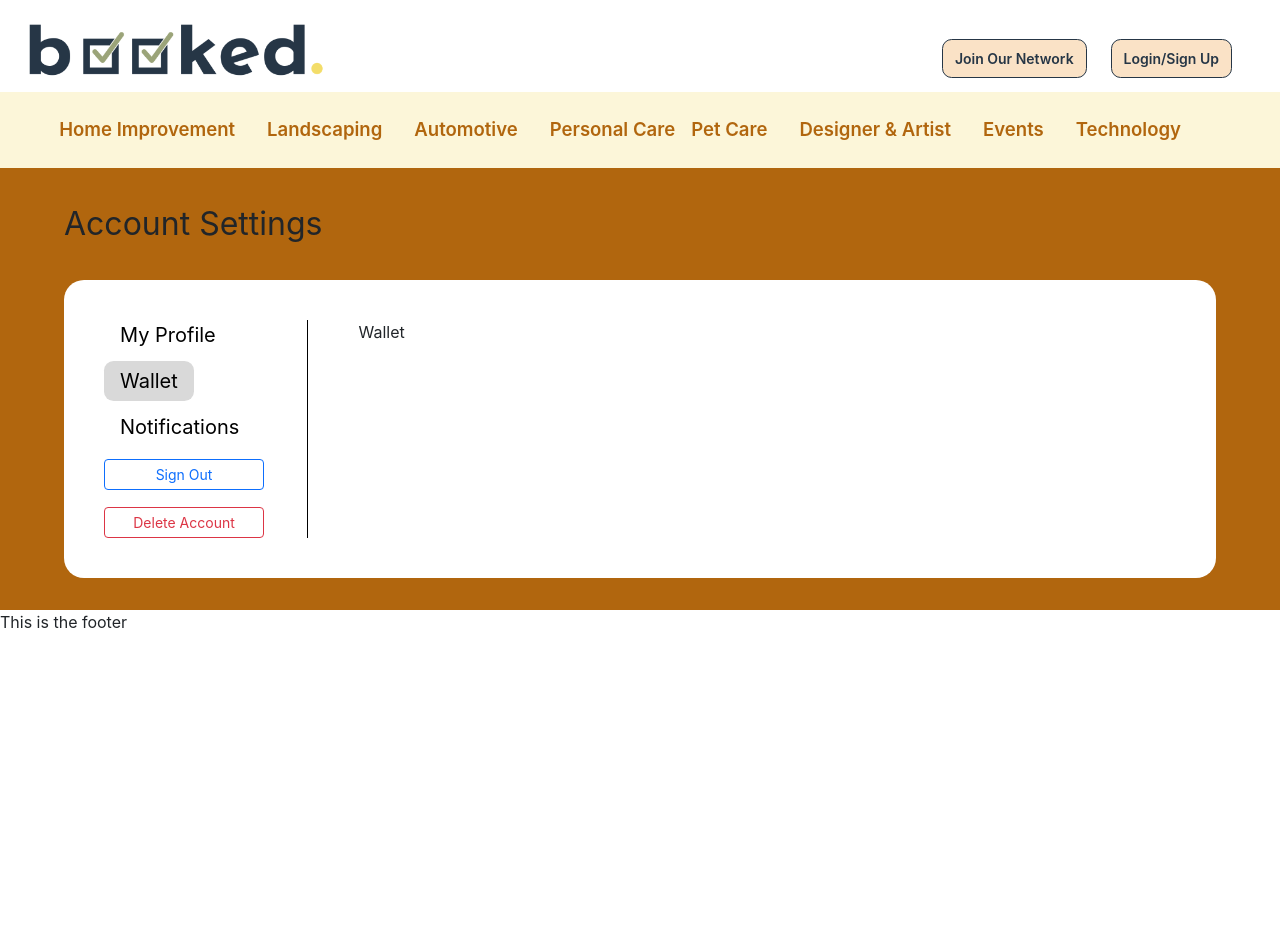
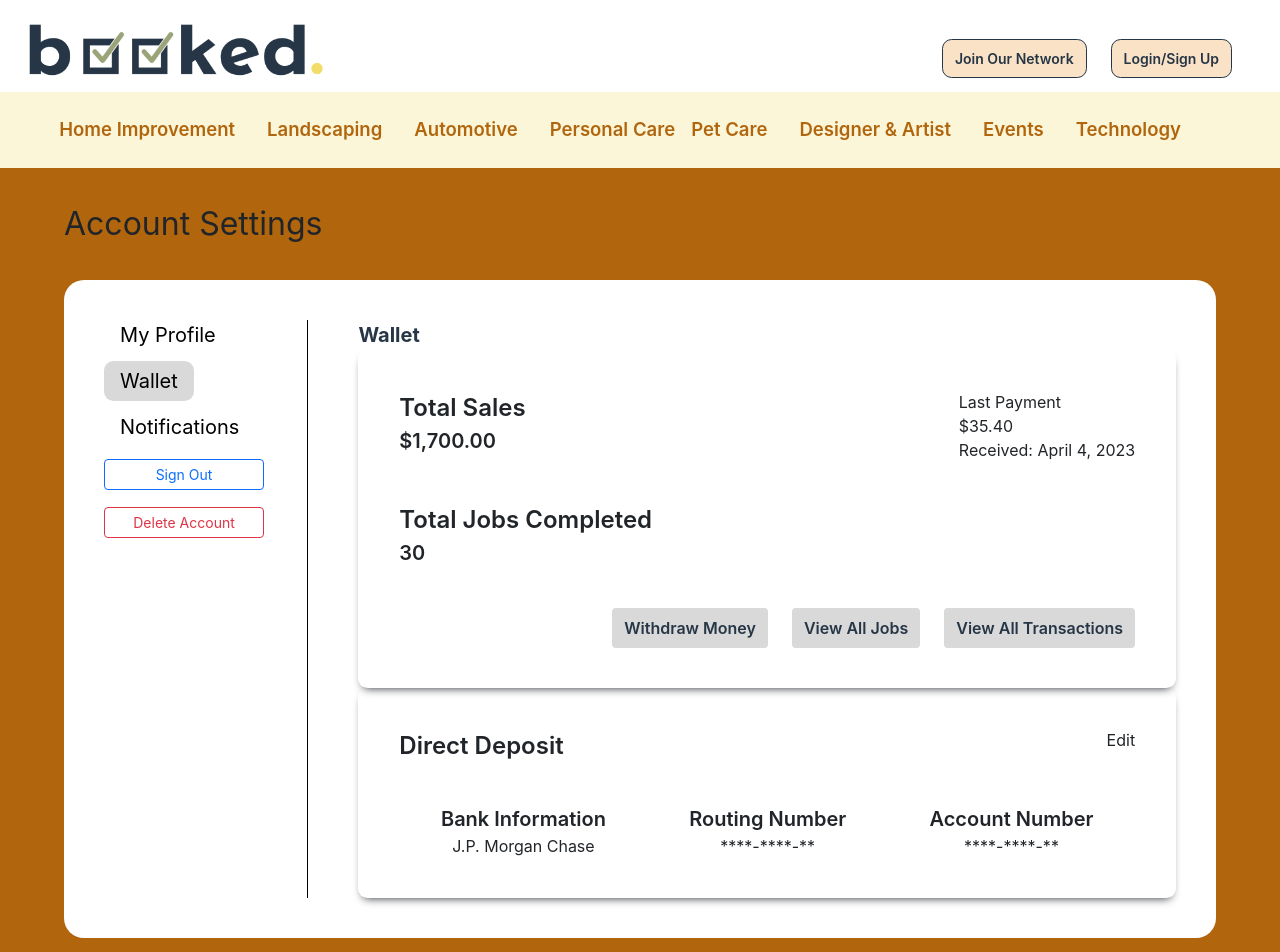
Before and after one commit to jpeng322/Booked, a React (Vite) app in the folder frontend/: page /settings/wallet in a window 1280 px wide. Shown: the top 952 px of the page. Before the commit the page ends 800 px from the top, so only its background shows below. Built offline with nearby package versions, Linux system fonts and the light colour scheme.

Commit message:
Create static wallet page

```diff
--- a/frontend/src/App.jsx
+++ b/frontend/src/App.jsx
@@ -185,6 +185,23 @@ function App() {
             }
           },
         },
+            {
+      path: "auth/signup/client",
+      element: <Signup />,
+      action: async ({ request }) => {
+        try {
+          const formData = Object.fromEntries(await request.formData());
+          const { email, password, firstName, lastName, phoneNumber } =
+            formData;
+          // console.log(email, password, firstName, lastName, phoneNumber);
+          fetchSignup(email, password, firstName, lastName, phoneNumber);
+
+          return apiSignUpData;
+        } catch (error) {
+          return error;
+        }
+      },
+    },
       ],
     },
     // {
@@ -206,23 +223,23 @@ function App() {
     //     }
     //   },
     // },
-    {
-      path: "auth/signup/client",
-      element: <Signup />,
-      action: async ({ request }) => {
-        try {
-          const formData = Object.fromEntries(await request.formData());
-          const { email, password, firstName, lastName, phoneNumber } =
-            formData;
-          // console.log(email, password, firstName, lastName, phoneNumber);
-          fetchSignup(email, password, firstName, lastName, phoneNumber);
+    // {
+    //   path: "auth/signup/client",
+    //   element: <Signup />,
+    //   action: async ({ request }) => {
+    //     try {
+    //       const formData = Object.fromEntries(await request.formData());
+    //       const { email, password, firstName, lastName, phoneNumber } =
+    //         formData;
+    //       // console.log(email, password, firstName, lastName, phoneNumber);
+    //       fetchSignup(email, password, firstName, lastName, phoneNumber);
 
-          return apiSignUpData;
-        } catch (error) {
-          return error;
-        }
-      },
-    },
+    //       return apiSignUpData;
+    //     } catch (error) {
+    //       return error;
+    //     }
+    //   },
+    // },
     // {
     //   path: "login/provider",
     //   element: <Login />,
--- a/frontend/src/CSS/AccountSettings.css
+++ b/frontend/src/CSS/AccountSettings.css
@@ -68,10 +68,11 @@
   border-radius: 0.6rem;
 }
 
-.notifications-container, .myprofile-container {
-    display: flex;
-    flex-direction: column;
-    gap: 2rem
+.notifications-container,
+.myprofile-container {
+  display: flex;
+  flex-direction: column;
+  gap: 2rem;
 }
 .myprofile-card {
   box-shadow: 0 5px 10px -5px;
@@ -84,9 +85,9 @@
 }
 
 .myprofile-edit {
-    position: absolute;
-    right: 2rem;
-    top: 2rem
+  position: absolute;
+  right: 2rem;
+  top: 2rem;
 }
 
 .myprofile-row {
@@ -103,3 +104,23 @@
 .myprofile-row-info {
   color: #476685;
 }
+
+.wallet-card {
+  /* border: 1px solid red; */
+  display: flex;
+  flex-direction: column;
+  gap: 2.5rem;
+  width: 100%;
+  box-shadow: 0 5px 10px -5px;
+  padding: 2.5rem 5%;
+  border-radius: 0.6rem;
+}
+
+.wallet-card button {
+  border-radius: 0.25rem;
+  border: none;
+  padding: .5rem .75rem;
+  background-color: #D9D9D9;
+  color: var(--uniform-1);
+  font-weight: 600;
+}
--- a/frontend/src/components/AccountSettings/Wallet.jsx
+++ b/frontend/src/components/AccountSettings/Wallet.jsx
@@ -1,9 +1,59 @@
-import React from 'react'
+import React from "react";
 
 const Wallet = () => {
   return (
-    <div>Wallet</div>
-  )
-}
+    <div className="wallet-container">
+      <div className="account-settings-tabs-content-header">Wallet</div>
+      <div className="wallet-card">
+        <div>
+          <div className="d-flex justify-content-between ">
+            <div>
+              <div className="fw-semibold fs-4">Total Sales</div>
+              <div className="fw-semibold fs-5">$1,700.00</div>
+            </div>
+            <div>
+              <div>Last Payment</div>
+              <div>$35.40</div>
+              <div>Received: April 4, 2023</div>
+            </div>
+          </div>
+        </div>
+        <div>
+          <div className="fw-semibold fs-4">Total Jobs Completed</div>
+          <div className="fw-semibold fs-5">30</div>
+        </div>
+        <div className="d-flex gap-4 align-self-end">
+          <button>Withdraw Money</button>
+          <button>View All Jobs</button>
+          <button>View All Transactions</button>
+        </div>
+      </div>
+      <div className="wallet-card">
+        <div>
+          <div className="d-flex justify-content-between ">
+            <div className="d-flex justify-content-between w-100">
+              <div className="fw-semibold fs-4">Direct Deposit</div>
+              <div className="">Edit</div>
+            </div>
+          </div>
+        </div>
+        <div className="d-flex justify-content-center w-100 ">
+          <div className="flex-grow-1 text-center">
+            <div className="fw-semibold fs-5 "> Bank Information</div>
+            <div> J.P. Morgan Chase</div>
+          </div>
+          <div className="flex-grow-1 text-center">
+            <div className="fw-semibold fs-5 ">Routing Number</div>
+            <div>****-****-**</div>
+          </div>
+          <div className="flex-grow-1 text-center">
+            <div className="fw-semibold fs-5">Account Number</div>
+            <div>****-****-**</div>
+          </div>
+        </div>
+      </div>
+    </div>
+  );
+};
 
-export default Wallet
+export default Wallet;
```
